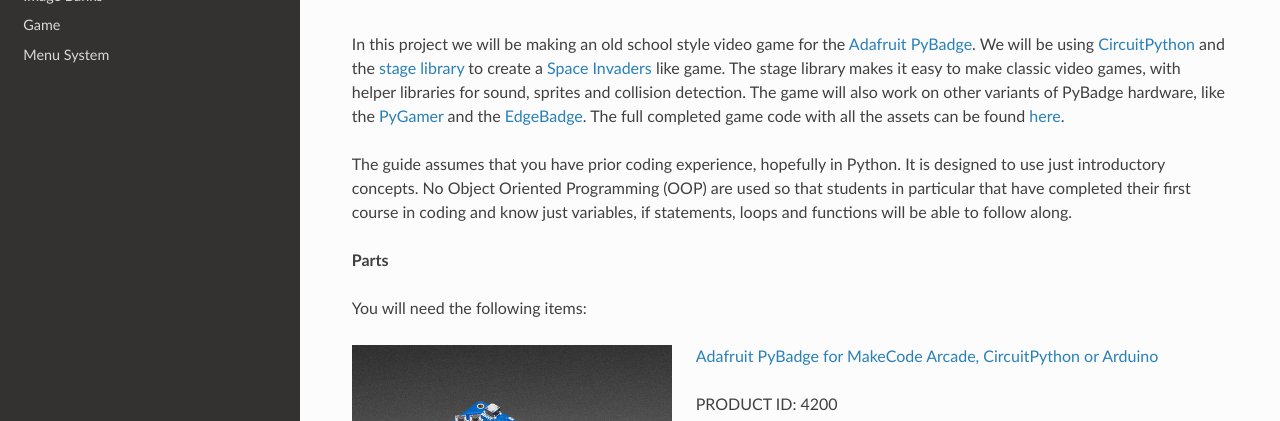
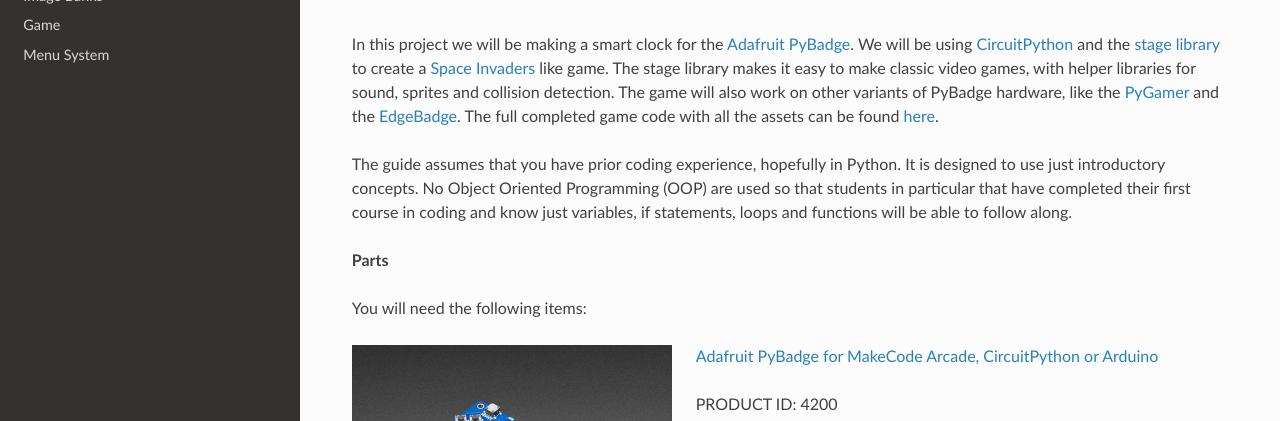
Before and after one commit to MotherTeresaHS/ICS3U-2019-Group4, a Sphinx documentation site: the page built from docs/index.rst, in a window 1280 px wide and 900 px high, cut to the strip 479-900 px from the top of the window. Built offline with Sphinx 7.4.7 and the Read the Docs theme 2.0.0, drawn with Linux system fonts in a browser that asks for light colours.

Commit message:
added documentation

```diff
--- a/docs/index.rst
+++ b/docs/index.rst
@@ -9,7 +9,7 @@
     </iframe>
   </div>
 
-In this project we will be making an old school style video game for the `Adafruit PyBadge <https://www.adafruit.com/product/4200>`_. We will be using `CircuitPython <https://circuitpython.org>`_ and the `stage library <https://learn.adafruit.com/circuitpython-stage-game-library>`_ to create a `Space Invaders <https://en.wikipedia.org/wiki/Space_Invaders>`_ like game. The stage library makes it easy to make classic video games, with helper libraries for sound, sprites and collision detection. The game will also work on other variants of PyBadge hardware, like the `PyGamer <https://www.adafruit.com/product/4242>`_ and the `EdgeBadge <https://www.adafruit.com/product/4400>`_. The full completed game code with all the assets can be found `here <https://github.com/MotherTeresaHS/ICS3U-2019-Group0>`_.
+In this project we will be making a smart clock for the `Adafruit PyBadge <https://www.adafruit.com/product/4200>`_. We will be using `CircuitPython <https://circuitpython.org>`_ and the `stage library <https://learn.adafruit.com/circuitpython-stage-game-library>`_ to create a `Space Invaders <https://en.wikipedia.org/wiki/Space_Invaders>`_ like game. The stage library makes it easy to make classic video games, with helper libraries for sound, sprites and collision detection. The game will also work on other variants of PyBadge hardware, like the `PyGamer <https://www.adafruit.com/product/4242>`_ and the `EdgeBadge <https://www.adafruit.com/product/4400>`_. The full completed game code with all the assets can be found `here <https://github.com/MotherTeresaHS/ICS3U-2019-Group0>`_.
 
 The guide assumes that you have prior coding experience, hopefully in Python. It is designed to use just introductory concepts. No Object Oriented Programming (OOP) are used so that students in particular that have completed their first course in coding and know just variables, if statements, loops and functions will be able to follow along.
 
```
